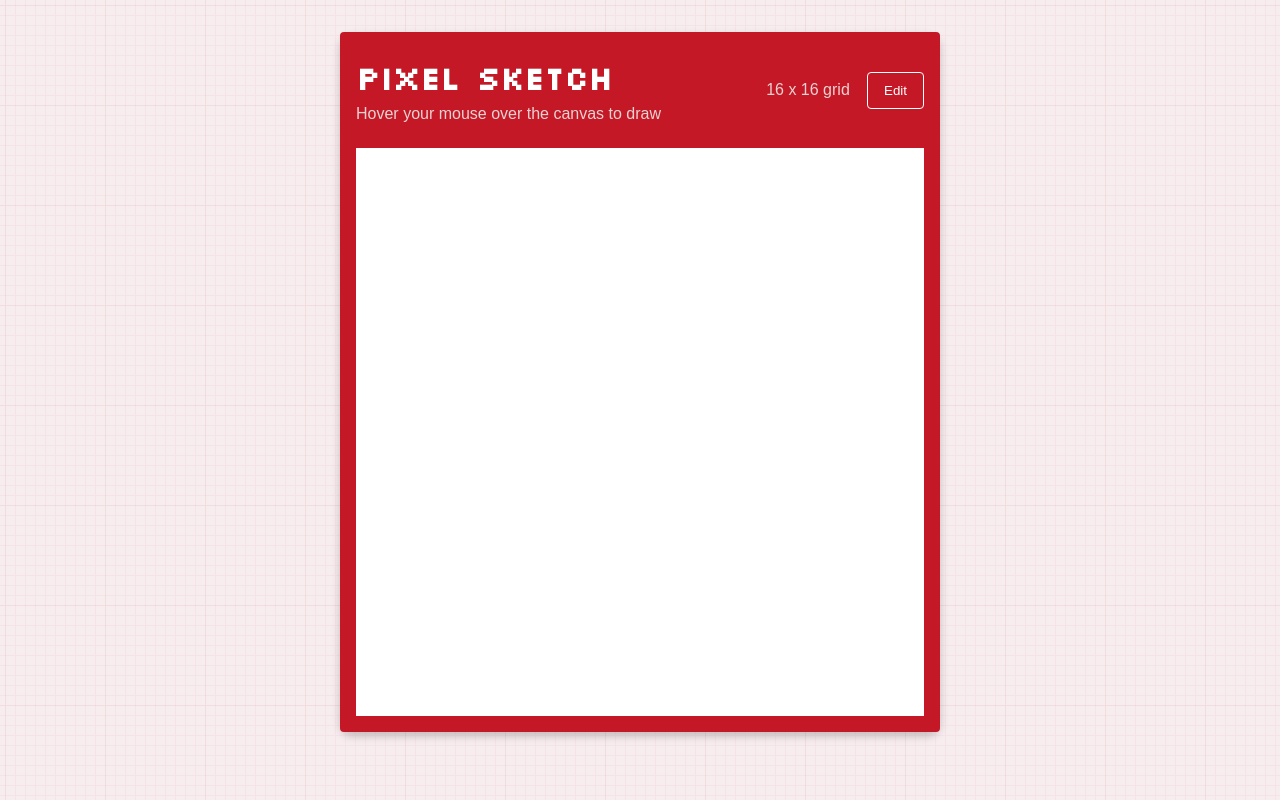
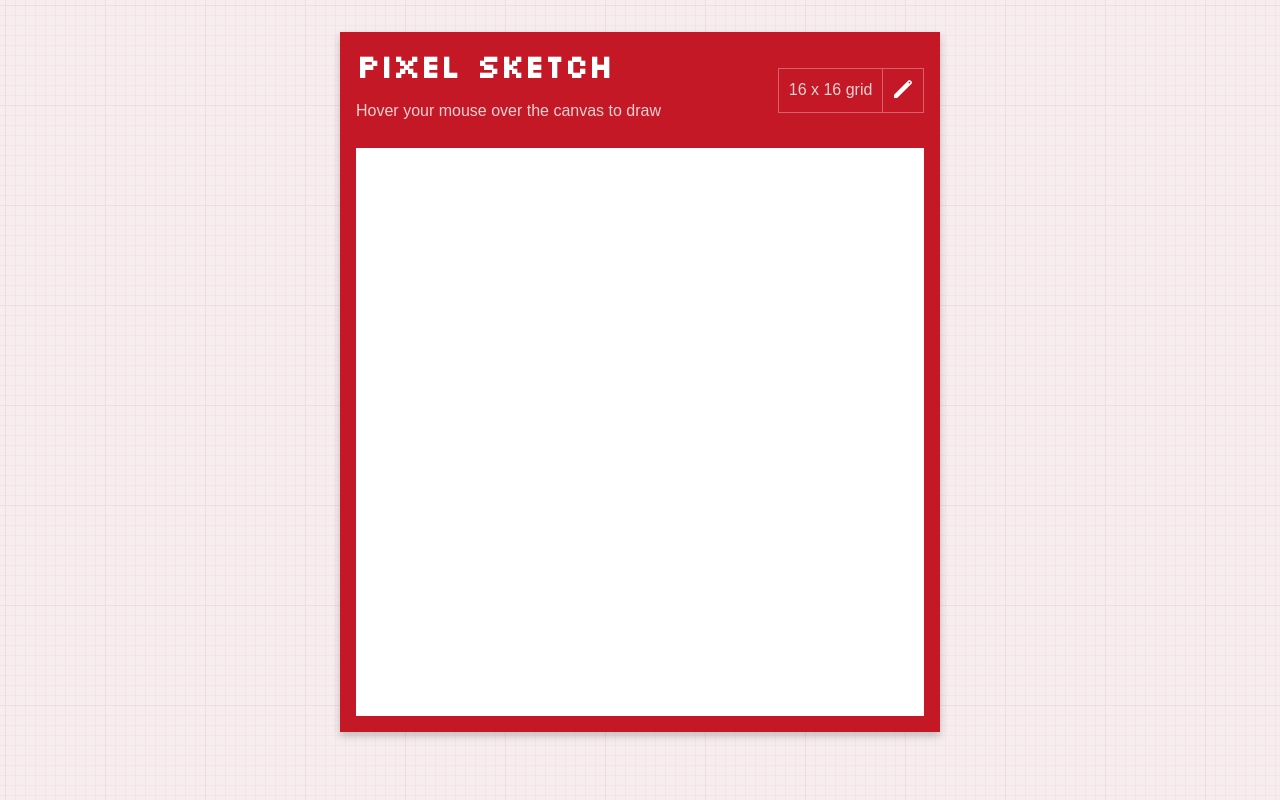
Before and after one commit to brandon-hill/odin-etch-a-sketch, a plain HTML site: page index.html in a window 1280 px wide. Drawn offline with nearby package versions, Linux system fonts and the light colour scheme.

Commit message:
fix bugs and improve design

```diff
--- a/index.html
+++ b/index.html
@@ -5,6 +5,7 @@
   <meta name="viewport" content="width=device-width, initial-scale=1.0">
   <title>Pixel Sketch</title>
   <link rel="stylesheet" href="style.css">
+  <link rel="stylesheet" href="https://fonts.googleapis.com/css2?family=Material+Symbols+Outlined:opsz,wght,FILL,GRAD@20..48,100..700,0..1,-50..200" />
 </head>
 <body>
   <div class="etch-a-sketch">
@@ -13,7 +14,10 @@
         <h1>Pixel Sketch</h1>
         <p class="sub-heading">Hover your mouse over the canvas to draw</p>
       </div>
-      <div class="grid-control"><span id="grid-dimensions">16 x 16 grid</span> <button>Edit</button></div>
+      <div class="grid-control"><span id="grid-dimensions">16 x 16 grid</span> <button><span class="material-symbols-outlined">
+        edit
+        </span>
+      </button></div>
     </header>
 
 
--- a/script.js
+++ b/script.js
@@ -30,22 +30,22 @@ function createGrid(size) {
 function getNewSize() {
 	let newSize = +prompt(
 		'Enter the number of pixels you want on each side of the grid\nMust be between 10 and 100',
-		'16'
+		`${size}`
 	);
 	if (newSize && newSize >= 10 && newSize <= 100) {
-		console.log(newSize);
+		size = newSize;
 		return newSize;
 	} else {
-		getNewSize();
+		alert('Invalid entry, enter a number between 1 and 100');
+		return;
 	}
 }
 
 changeGridBtn.addEventListener('click', (e) => {
 	let newSize = '';
-	do {
+	while (!newSize) {
 		newSize = getNewSize();
-	} while (!newSize);
-
+	}
 	createGrid(newSize);
 });
 
--- a/style.css
+++ b/style.css
@@ -2,6 +2,7 @@
 
 * {
   box-sizing: border-box;
+  font-family: sans-serif;
 }
 
 html {
@@ -19,7 +20,6 @@ body {
   display: flex;
   flex-direction: column;
   align-items: center;
-  font-family: sans-serif;
   padding: 1rem;
 }
 
@@ -30,7 +30,6 @@ body {
   max-width: 600px;
   margin: 1rem;
   box-shadow: 0px 4px 8px #00000035;
-  border-radius: 12px
 }
 
 
@@ -42,7 +41,6 @@ header {
   width: 100%;
   height: 100px;
   padding: 1rem 1rem 0;
-  border-radius: 4px 4px 0 0;
 }
 
 h1 {
@@ -51,20 +49,38 @@ h1 {
   color: #fff;
 }
 
-div span, .sub-heading {
+.grid-control, .sub-heading {
   color: #ead2d2;
-  margin: 0;
+}
+
+.grid-control {
+  border: 1px solid rgba(255, 255, 255, 0.32);
+  display: flex;
+  align-items: center;
+  height: fit-content;
+}
+
+#grid-dimensions {
+  margin: .2rem .6rem;
 }
 
 button {
   width: auto;
-  border: 1px solid #fff;
+  border: none;
+  border-left: 1px solid rgba(255, 255, 255, 0.32);
   color: #fff;
-  border-radius: 4px;
   background-color: #c41826;
-  padding: 10px 16px;
-  margin-left: .8rem;
+  padding: 8px;
 }
+
+.material-symbols-outlined {
+  font-variation-settings:
+  'FILL' 1,
+  'wght' 400,
+  'GRAD' 0,
+  'opsz' 48
+}
+
 
 button:hover {
   background-color: white;
@@ -76,7 +92,6 @@ button:hover {
   max-width: 600px;
   height: 100%;
   max-height: 600px;
-  border-radius: 0px 0px 4px 4px;
   background-color: #c41826;
   padding: 1rem;
 }
```
